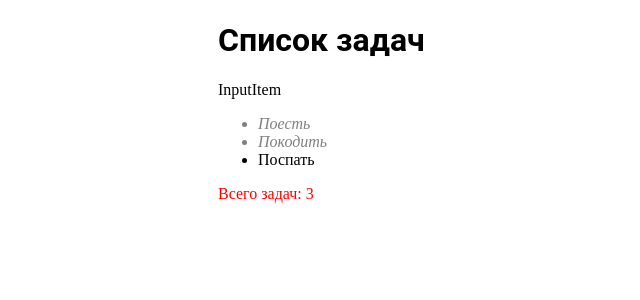
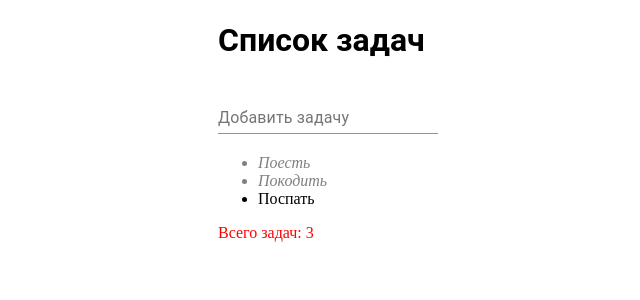
Before and after one commit to WebHeroSchool/alde_react, a React (Create React App) app in the folder todo/: page / in a window 1280 px wide. Shown: the top 300 px of the page, without its empty margins (272-912 px from the left). Built offline with nearby package versions, Linux system fonts and the light colour scheme.

Commit message:
подключил Materil Ui

```diff
--- a/todo/package.json
+++ b/todo/package.json
@@ -29,6 +29,7 @@
     ]
   },
   "devDependencies": {
-    "classnames": "^2.2.6"
+    "classnames": "^2.2.6",
+    "@material-ui/core": "^4.3.0"
   }
 }
--- a/todo/src/components/InputItem/InputItem.js
+++ b/todo/src/components/InputItem/InputItem.js
@@ -1,8 +1,12 @@
 import React from 'react';
+import TextField from '@material-ui/core/TextField';
 
 const InputItem = () => (
-    <p>InputItem</p>
+    <TextField
+        id="standard-dense"
+        label="Добавить задачу"
+        margin="dense"
+    />
 );
 
-
 export default InputItem;
```
Also changed, not shown: 1 other file (tests, documents, lock files or other folders).
